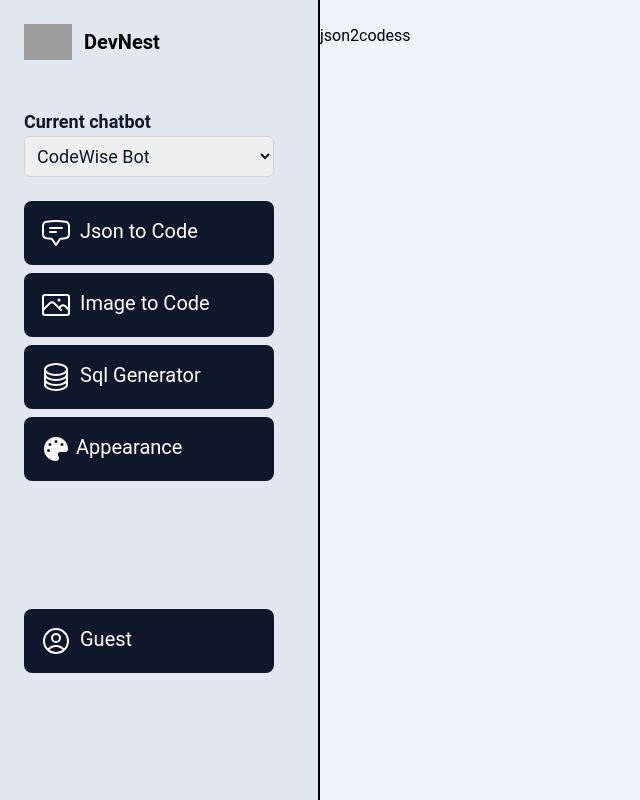
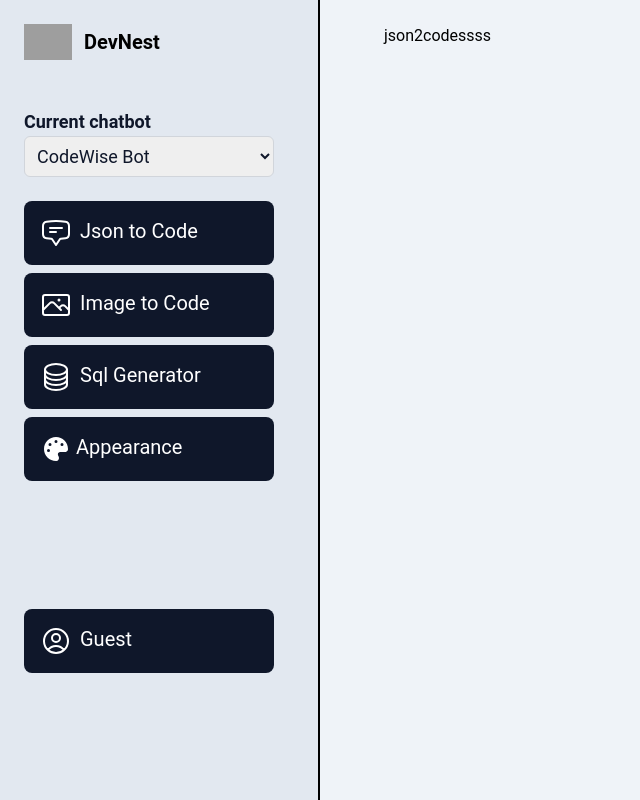
Before and after one commit to bhuvighosh3/DevNest, a React (Vite) app in the folder client/: page /chat in a window 1280 px wide. Shown: the whole page, without its empty margins (0-640 px from the left). Built offline with nearby package versions, Linux system fonts and the light colour scheme; grey boxes are pictures that could not be loaded.

Commit message:
css added

```diff
--- a/client/src/components/ImageCode.jsx
+++ b/client/src/components/ImageCode.jsx
@@ -1,3 +1,3 @@
 export default function ImageCode() {
-  return <div className="">image2code</div>;
+  return <div className=" bg-slate-600">image2codess</div>;
 }
--- a/client/src/components/JsonCode.jsx
+++ b/client/src/components/JsonCode.jsx
@@ -1,5 +1,5 @@
 export default function JsonCode() {
-  return <div className="">
-    json2codess
+  return <div className="h-60">
+    json2codessss
     </div>;
 }
--- a/client/src/pages/Chat.jsx
+++ b/client/src/pages/Chat.jsx
@@ -37,7 +37,8 @@ export default function Chat() {
         />
       </div>
       {!isMenuOpen && (
-        <div className="absolute px-6 py-2 sm:py-6 sm:px-60 md:px-80">
+        // <div className="absolute w-screen px-6 py-2 sm:py-6 sm:px-60 md:pl-96">
+        <div className="absolute w-screen py-2 sm:py-6  px-6 sm:pl-72 md:pl-96 sm:pr-6 md:pr-20">
           <div>
             {menuOptions.jsonCode && <JsonCode />}
             {menuOptions.imageCode && <ImageCode />}
```
